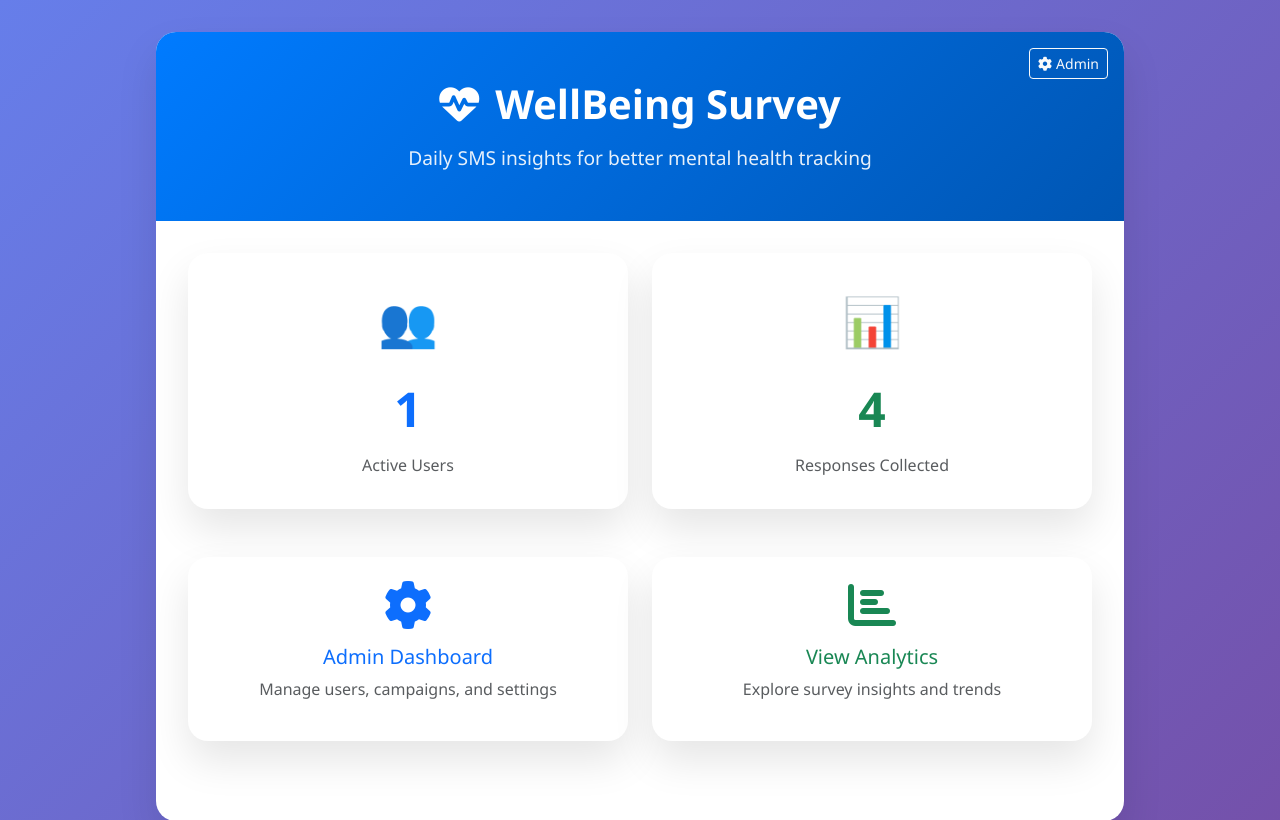
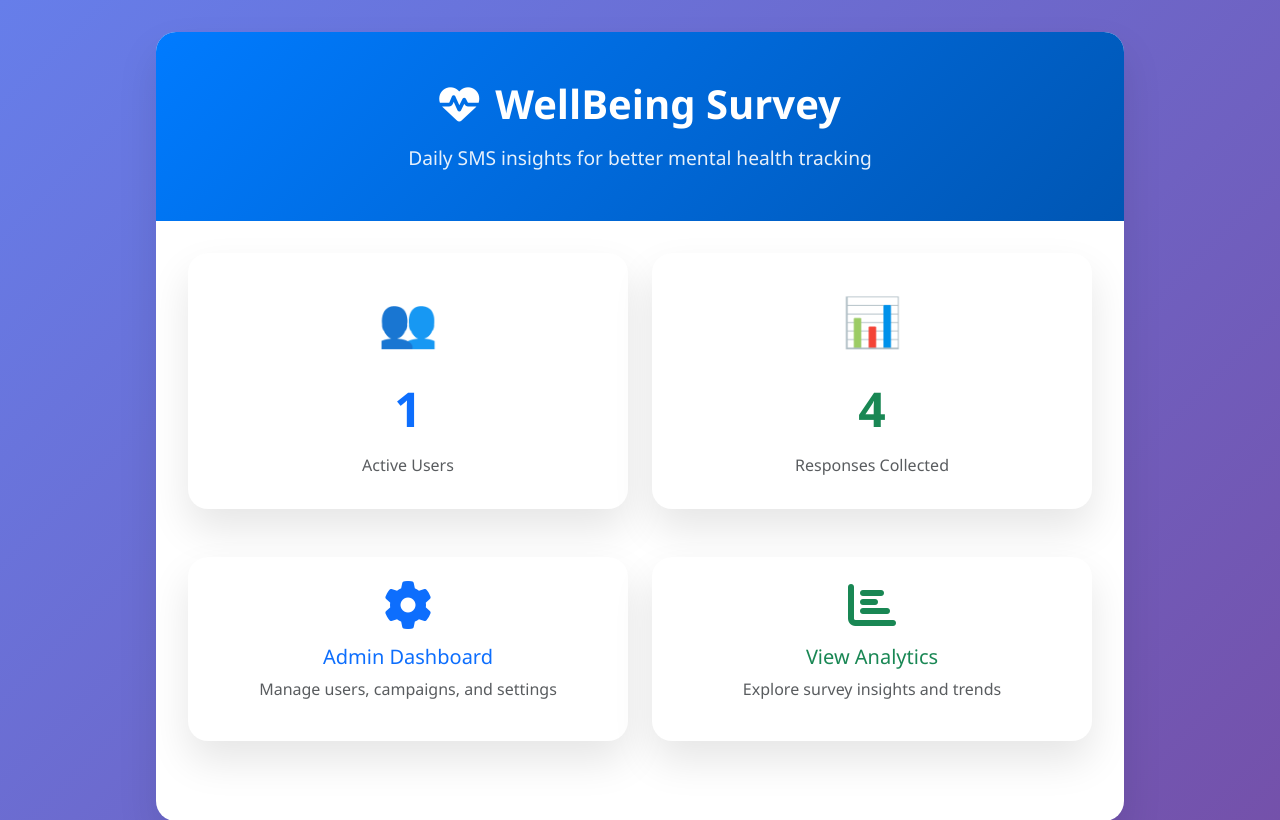
Before and after one commit to mohamedhaggag12/sms-survey-prototype, a Flask app: page / in a window 1280 px wide. Shown: the top 820 px of the page. Run offline with Flask 3, Linux system fonts and the light colour scheme; data comes from the database, SQL or seed files in the repository.

Commit message:
Remove redundant admin button from landing page header
- Removed admin button from header since there's already a prominent Admin Dashboard card below
- Cleaner header design without redundant navigation
- Users can still easily access admin via the large action card
- Better visual hierarchy and less clutter
- Maintains consistent design with focused call-to-actions

Landing page navigation is now streamlined and non-redundant!

```diff
--- a/templates/index.html
+++ b/templates/index.html
@@ -119,13 +119,6 @@
                     <i class="fas fa-heart-pulse me-3"></i>WellBeing Survey
                 </h1>
                 <p class="hero-subtitle">Daily SMS insights for better mental health tracking</p>
-
-                <!-- Navigation Button -->
-                <div class="position-absolute top-0 end-0 mt-3 me-3">
-                    <a href="/admin" class="btn btn-outline-light btn-sm" title="Admin Dashboard">
-                        <i class="fas fa-cog me-1"></i>Admin
-                    </a>
-                </div>
             </div>
 
             <div class="main-body">
```
